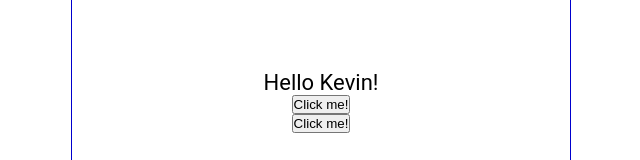
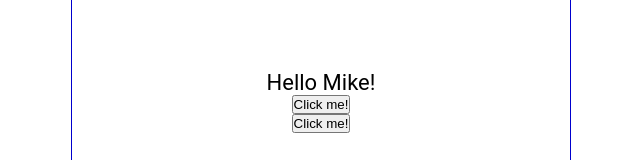
Before and after one commit to Azken4x/tuto_react, a React (Create React App) app: page / in a window 1280 px wide. Shown: the part 307-467 px from the top of the page, without its empty margins (319-959 px from the left). Built offline with nearby package versions, Linux system fonts and the light colour scheme.

Commit message:
--- Auto Git Commit ---

```diff
--- a/src/Content.js
+++ b/src/Content.js
@@ -1,6 +1,8 @@
+import { useState } from "react";
 import React from "react";
 
 const Content = () => {
+  const [name, setName] = useState("Mike");
   const handleNameChange = () => {
     const names = ["Mike", "Kevin", "Bob"];
     const int = Math.floor(Math.random() * 3);
@@ -19,7 +21,7 @@
 
   return (
     <main>
-      <p onDoubleClick={handleClick}>Hello {handleNameChange()}!</p>
+      <p onDoubleClick={handleClick}>Hello {name}!</p>
       <button onClick={handleClick}>Click me!</button>
       <button onClick={(e) => handleClick3(e)}>Click me!</button>
     </main>
```
Also changed, not shown: .autogit/logs/log-9-8-2023-16-25-41.txt (added).
